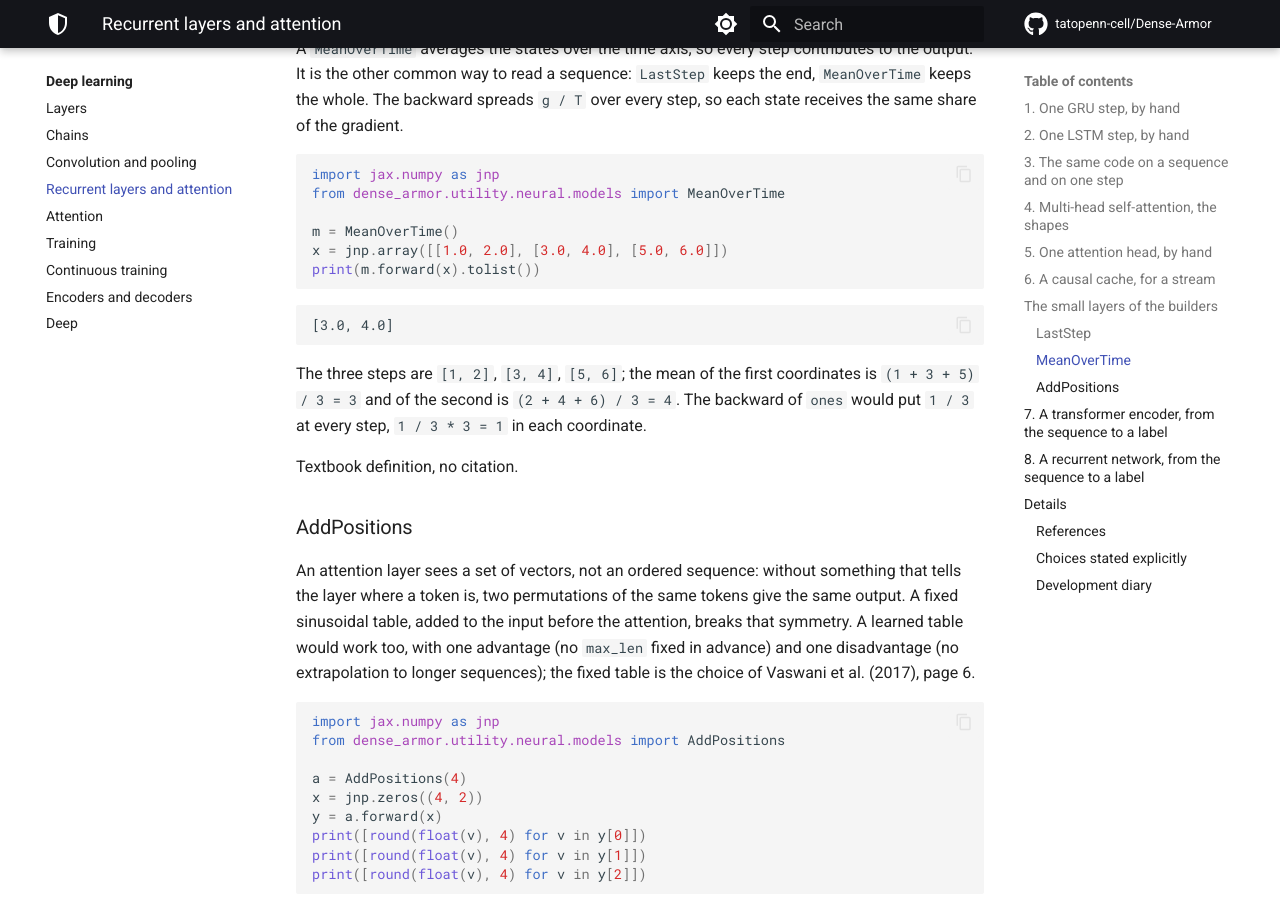
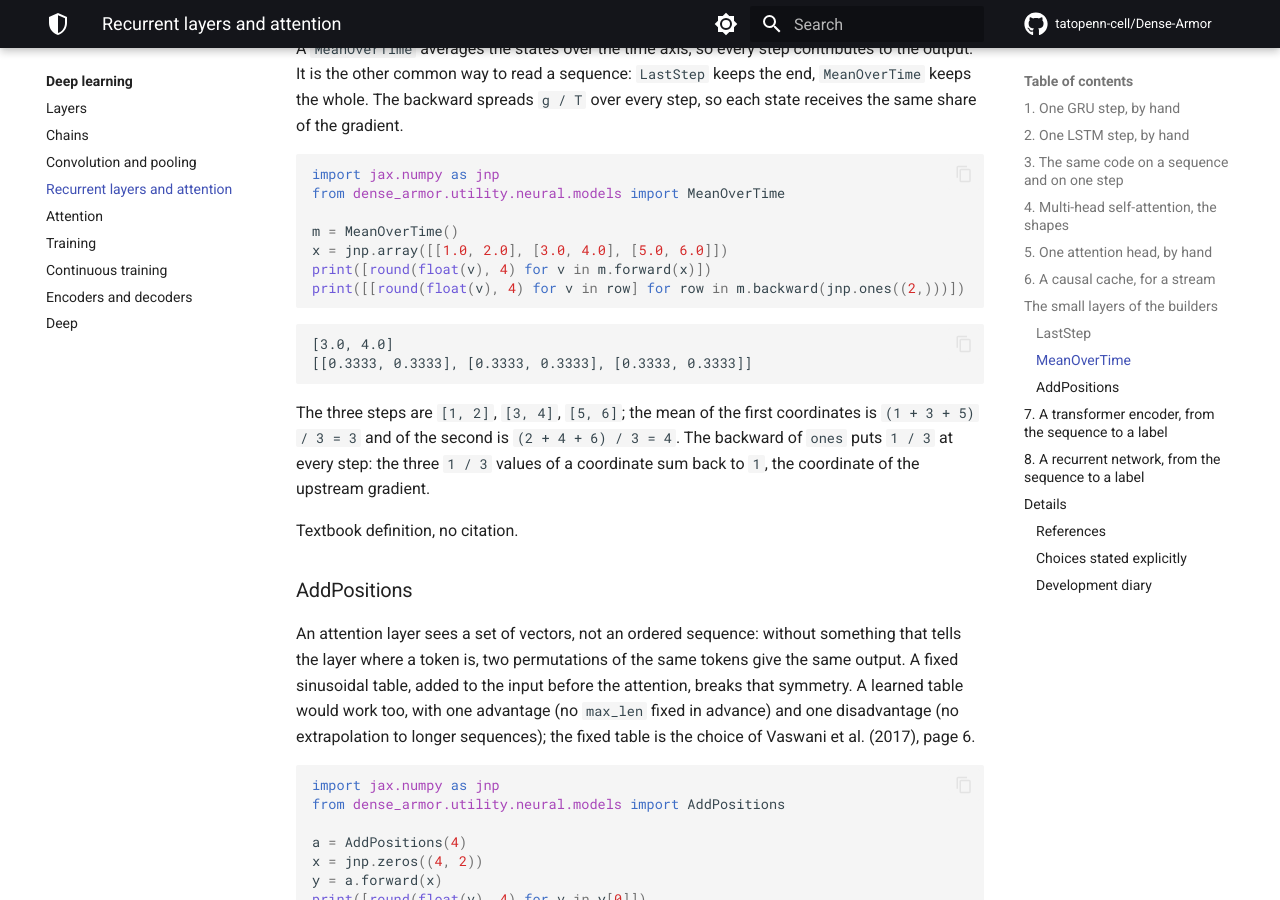
Before and after one commit to tatopenn-cell/Dense-Armor, an MkDocs documentation site: the page built from docs/neural/sequence_layers.md, in a window 1280 px wide and 900 px high, scrolled down 5223 px. Built offline with MkDocs 1.6.1 and Material for MkDocs 9.7.7, drawn with Linux system fonts in a browser that asks for light colours; comment, search, counter and statistics services are not loaded.

Commit message:
taskN08 fix: the Upsample1D arithmetic and the MeanOverTime block
Two corrections from the review of PR #266.

1. deep.md, section Upsample1D, blocking: the sentence said 'the
   two `1`s give `1 + 1 = 2`, the two `2`s give `2 + 2 = 2`, the
   two `3`s give `3 + 3 = 2`'. The arithmetic is wrong: `2 + 2`
   is 4, `3 + 3` is 6. The source of the mistake is that the
   sentence mixed the value of the input with the upstream
   gradient. What the backward sums is the gradient, not the
   value; the upstream gradient is all `1`s, so every block of
   two positions gives `1 + 1 = 2` and the three input values
   `1, 2, 3` do not enter the count. The sentence now says this,
   and the block prints `[2.0, 2.0, 2.0]` as before (the numbers
   of the block were already correct; the prose around them was
   wrong).

2. sequence_layers.md, section MeanOverTime, minor: the paragraph
   talked about the backward but the block showed only the
   forward. The block now also prints the backward:
   `m.backward(jnp.ones((2,)))` gives `[[0.3333, 0.3333],
   [0.3333, 0.3333], [0.3333, 0.3333]]`, that is `1 / 3` at every
   step. The paragraph is rewritten to match: 'the three `1 / 3`
   values of a coordinate sum back to `1`, the coordinate of the
   upstream gradient'. The block stays under 10 lines of code
   (the code is 7 lines).

3. The third point of the review is not a content error: the
   branch rewrote 10 pre-existing lines on the five pages (the
   internal task labels N02, N03b, N04, N07, N08, the phrase
   'this task', the phrase 'any real number', and two sentences
   that said 'dilated, grouped, adaptive pooling not implemented'
   and 'cross-attention and gate not implemented', rewritten to
   be precise). These are declared as out-of-scope in the
   delivery of this task. The branch keeps them: they are prose
   with no effect on the sections added by items B to F, and
   without them the 'N0' and 'this task' greps of 04_SELF_CHECK
   fail. If the author of the task prefers the ten lines back as
   they were, the next commit reverts them and the two greps
   become failures again.

Checks after the fix: check_examples.py -> 16/16 classes OK,
16/16 blocks MATCH, exit 0.

```diff
--- a/docs/neural/sequence_layers.md
+++ b/docs/neural/sequence_layers.md
@@ -191,14 +191,16 @@ from dense_armor.utility.neural.models import MeanOverTime
 
 m = MeanOverTime()
 x = jnp.array([[1.0, 2.0], [3.0, 4.0], [5.0, 6.0]])
-print(m.forward(x).tolist())
+print([round(float(v), 4) for v in m.forward(x)])
+print([[round(float(v), 4) for v in row] for row in m.backward(jnp.ones((2,)))])
 ~~~
 
 ~~~
 [3.0, 4.0]
+[[0.3333, 0.3333], [0.3333, 0.3333], [0.3333, 0.3333]]
 ~~~
 
-The three steps are `[1, 2]`, `[3, 4]`, `[5, 6]`; the mean of the first coordinates is `(1 + 3 + 5) / 3 = 3` and of the second is `(2 + 4 + 6) / 3 = 4`. The backward of `ones` would put `1 / 3` at every step, `1 / 3 * 3 = 1` in each coordinate.
+The three steps are `[1, 2]`, `[3, 4]`, `[5, 6]`; the mean of the first coordinates is `(1 + 3 + 5) / 3 = 3` and of the second is `(2 + 4 + 6) / 3 = 4`. The backward of `ones` puts `1 / 3` at every step: the three `1 / 3` values of a coordinate sum back to `1`, the coordinate of the upstream gradient.
 
 Textbook definition, no citation.
 
```
Also changed, not shown: docs/neural/deep.md (+1 -1 lines).
